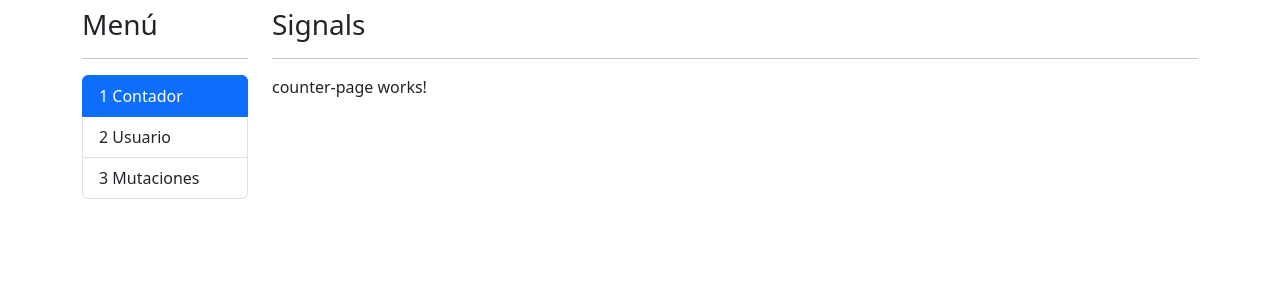
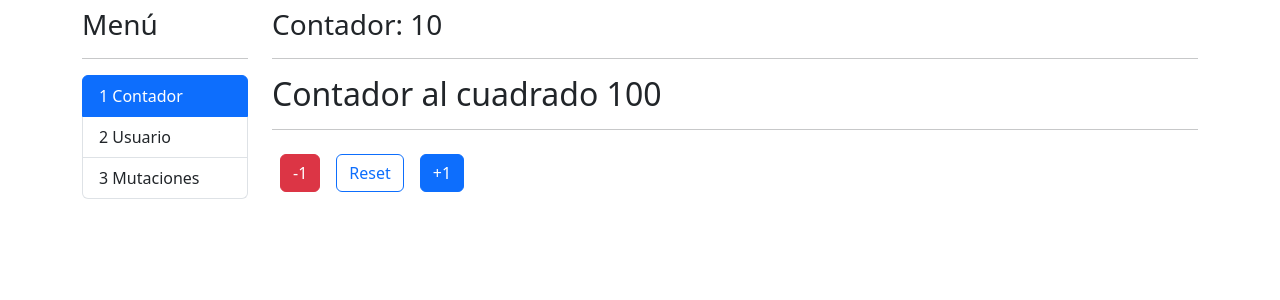
Before and after one commit to mapcsasystem/angular17-directivas-signals, an Angular app: page /signals/counter in a window 1280 px wide. Shown: the top 300 px of the page. Built offline with nearby package versions, Linux system fonts and the light colour scheme.

Commit message:
counter signals

```diff
--- a/src/app/signals/pages/counter-page/counter-page.component.html
+++ b/src/app/signals/pages/counter-page/counter-page.component.html
@@ -1 +1,10 @@
-<p>counter-page works!</p>
+<h3>Contador: {{ counter() }}</h3>
+<hr>
+<h2>Contador al cuadrado {{ squareCouter() }} </h2>
+<hr>
+
+<button class="btn btn-danger m-2" (click)="increaseBy(-1)">-1</button>
+
+<button class="btn btn-outline-primary m-2" (click)="resetCounter()">Reset</button>
+
+<button class="btn btn-primary m-2" (click)="increaseBy(+1)">+1</button>
--- a/src/app/signals/pages/counter-page/counter-page.component.ts
+++ b/src/app/signals/pages/counter-page/counter-page.component.ts
@@ -1,4 +1,4 @@
-import { Component } from '@angular/core';
+import { Component, computed, signal } from '@angular/core';
 import { CommonModule } from '@angular/common';
 
 @Component({
@@ -6,8 +6,20 @@ import { CommonModule } from '@angular/common';
   standalone: true,
   imports: [CommonModule],
   templateUrl: './counter-page.component.html',
-  styleUrl: './counter-page.component.scss'
+  styleUrl: './counter-page.component.scss',
 })
 export class CounterPageComponent {
+  // las signals se pueden sobre escribir con los metodos set, update
+  public counter = signal<number>(10);
 
+  // el computed solo sirve para lectura
+  public squareCouter = computed(() => this.counter() * this.counter());
+
+  public resetCounter(): void {
+    this.counter.set(0);
+  }
+
+  public increaseBy(value: number): void {
+    this.counter.update((current) => current + value);
+  }
 }
--- a/src/app/signals/signals.component.html
+++ b/src/app/signals/signals.component.html
@@ -5,8 +5,6 @@
         <side-menu />
     </div>
     <div class="col-10">
-        <h3>Signals</h3>
-        <hr>
         <router-outlet />
     </div>
 </div>
```
